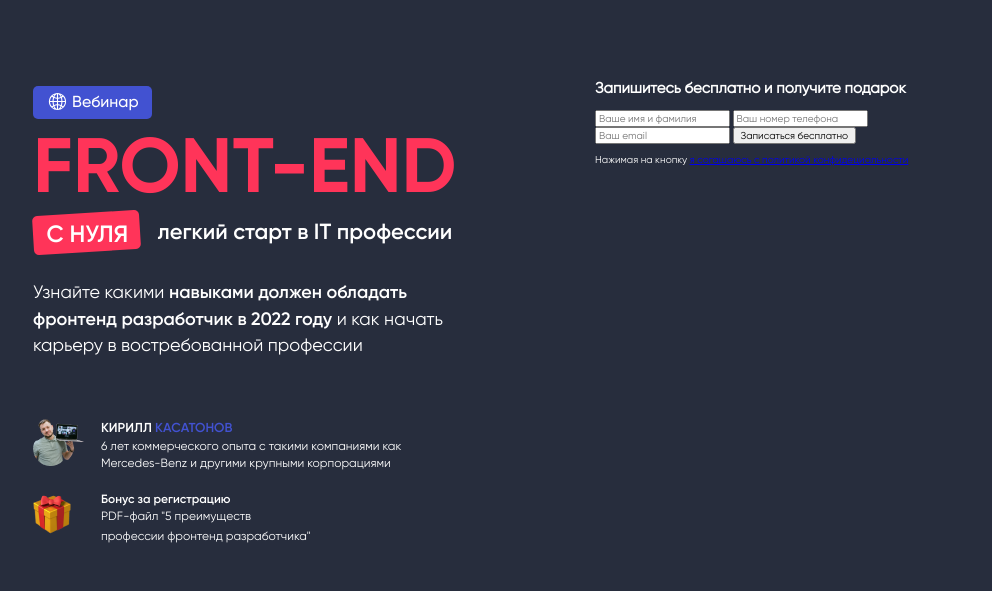
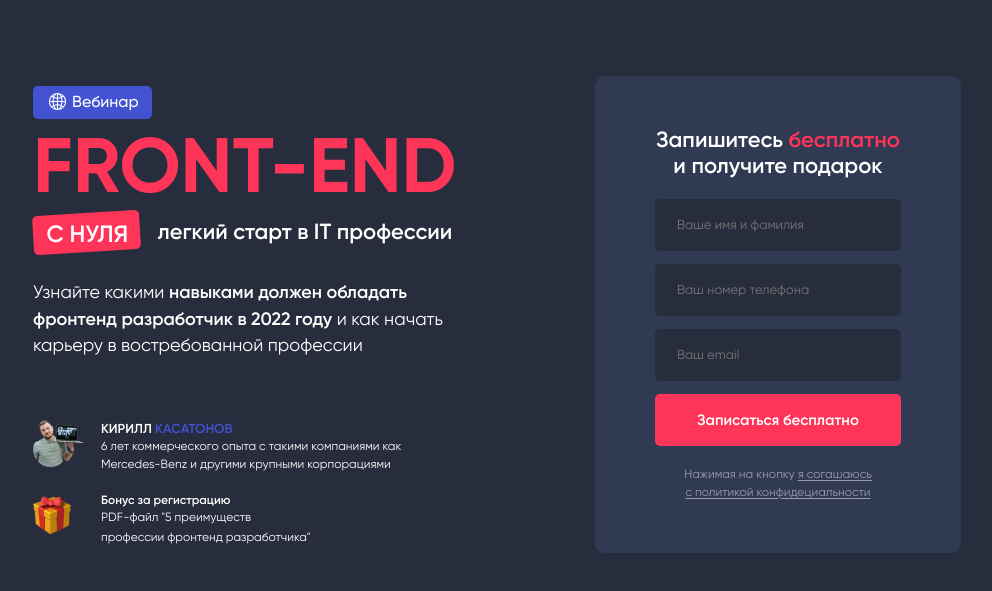
Before and after one commit to adwasar/powercode-academy-test, a website built with webpack: page src/index.html in a window 1280 px wide. Shown: the part 129-720 px from the top of the page, without its empty margins (143-1135 px from the left). Built offline with nearby package versions, Linux system fonts and the light colour scheme.

Commit message:
feat: form block layout

```diff
--- a/src/scss/components/_form-benefits.scss
+++ b/src/scss/components/_form-benefits.scss
@@ -1,6 +1,7 @@
 @import '../inc/variables';
 
 .form-benefits {
+  margin-bottom: 0.5rem;
   display: flex;
   flex-direction: column;
   gap: 1.6rem;
--- a/src/scss/components/_form-block.scss
+++ b/src/scss/components/_form-block.scss
@@ -1,3 +1,64 @@
+@import '../inc/variables';
+
 .form-block {
+  padding: 5.1rem 6rem;
+  display: flex;
+  flex-direction: column;
   grid-area: 1 / 2 / 3 / 3;
+  background-color: $midnight-blue;
+  border-radius: 1rem;
+
+  &__title {
+    margin: 0;
+    text-align: center;
+    font-family: $gilroy-semibold;
+    font-size: 2.2rem;
+    line-height: 2.5991rem;
+  }
+
+  &__title > span {
+    color: $red;
+  }
+
+  & > form {
+    margin-top: 2rem;
+    display: flex;
+    flex-direction: column;
+    gap: 1.3rem;
+  }
+
+  & > form > input {
+    padding: 1.4rem 2.2rem;
+    font-size: 1.3rem;
+    line-height: 2.4rem;
+    color: $white;
+    background-color: $dark-gray;
+    border: none;
+    border-radius: 0.5rem;
+  }
+
+  &__button {
+    padding: 1.7rem 2.2rem;
+    color: $white;
+    background-color: $red;
+    border: none;
+    border-radius: 0.5rem;
+    font-size: 1.5rem;
+    font-family: $gilroy-semibold;
+  }
+
+  &__privacy-policy {
+    margin: 2rem auto 0;
+    font-family: $gilroy-regular;
+    font-size: 1.2rem;
+    color: $white-transparent;
+    text-align: center;
+    max-width: 19rem;
+  }
+
+  &__privacy-policy > a {
+    color: inherit;
+    line-height: 149%;
+    text-underline-offset: 2px;
+  }
 }
--- a/src/scss/components/_form-info.scss
+++ b/src/scss/components/_form-info.scss
@@ -2,7 +2,7 @@
 
 .form-info {
   &__webinar {
-    margin-top: 1.9rem;
+    margin-top: 1rem;
     display: flex;
     padding: 0.6rem 1.3rem 0.8rem 1.5rem;
     gap: 0.5rem;
--- a/src/scss/components/_main.scss
+++ b/src/scss/components/_main.scss
@@ -1,6 +1,6 @@
 .main {
   &__content {
-    padding: 7rem 0 0;
+    padding: 7.9rem 0 0.1rem;
     display: grid;
     grid-template-columns: 42.7rem 36.6rem;
     justify-content: space-between  ;
--- a/src/scss/inc/_variables.scss
+++ b/src/scss/inc/_variables.scss
@@ -9,7 +9,9 @@ $gilroy-regular: 'Gilroy-Regular';
 
 //colors:
 $white: #ffffff;
+$white-transparent: #FFFFFF80;
 $dark-gray: #272d3d;
-$dark-blue: #302E5A;
-$bright-blue: #4252D1;
+$dark-blue: #302e5a;
+$midnight-blue: #303a53;
+$bright-blue: #4252d1;
 $red: #ff3459;
```
